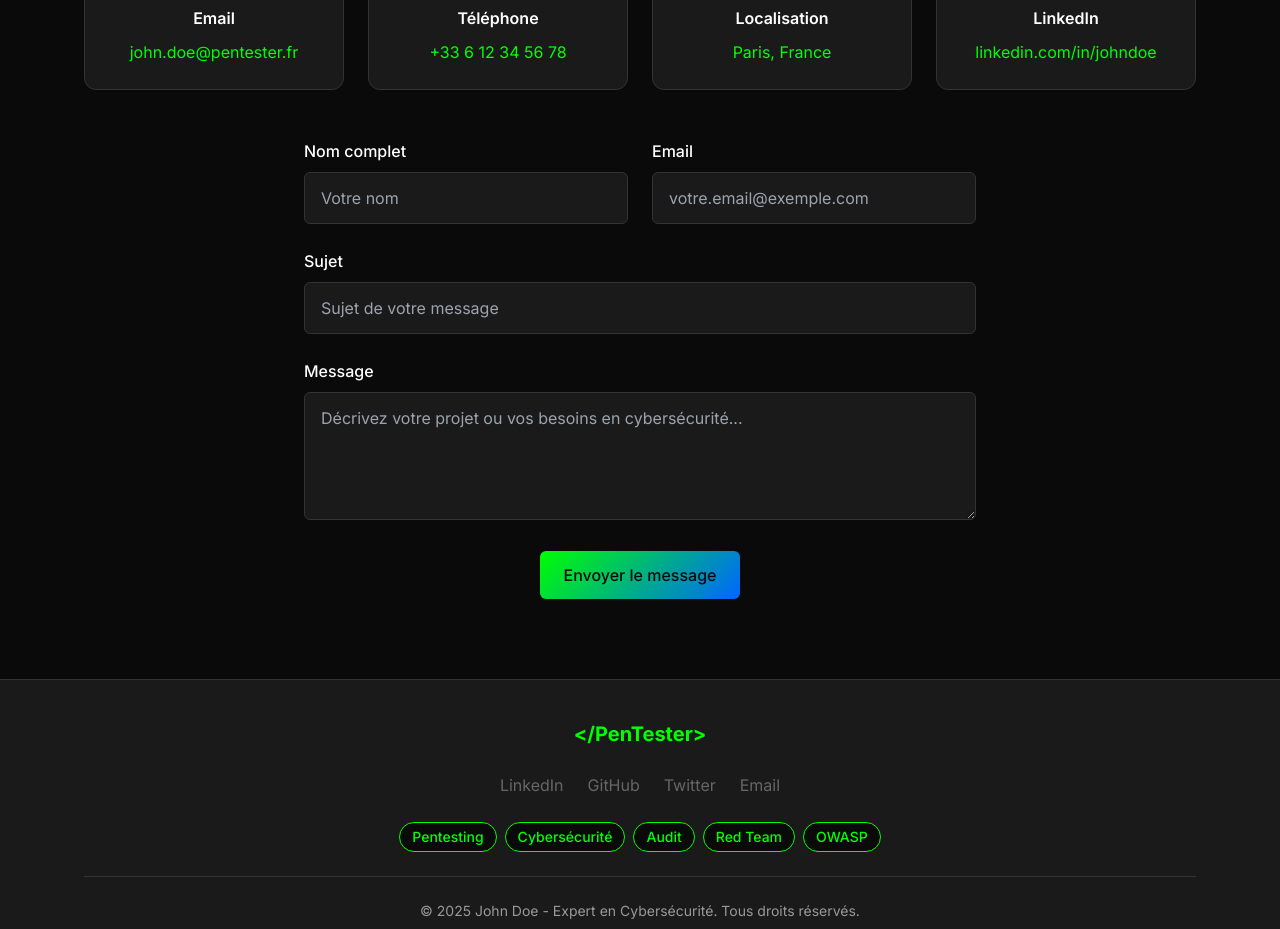
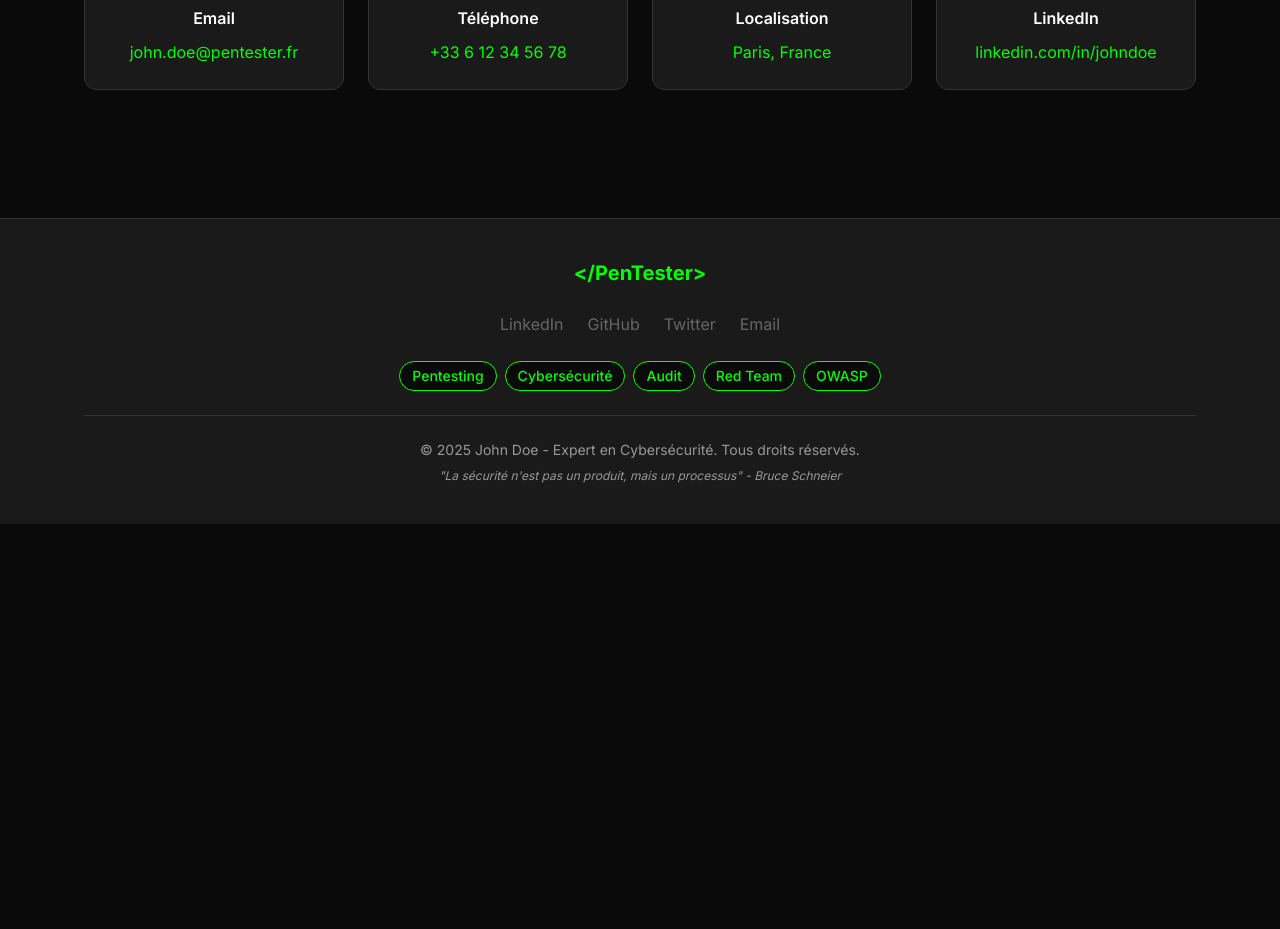
Before and after one commit to M0rPH3U53/M0rPH3U53.github.io, a React (Vite) app: page / in a window 1280 px wide. Shown: the part 6820-7749 px from the top of the page. After the commit the page ends 7344 px from the top, so only its background shows below. Built offline with nearby package versions, Linux system fonts and the light colour scheme.

Commit message:
Remove contact form and related state management from Contact component

```diff
--- a/src/components/Contact.tsx
+++ b/src/components/Contact.tsx
@@ -1,27 +1,6 @@
-import React, { useState } from 'react';
+import React from 'react';
 
 const Contact: React.FC = () => {
-  const [formData, setFormData] = useState({
-    name: '',
-    email: '',
-    subject: '',
-    message: ''
-  });
-
-  const handleChange = (e: React.ChangeEvent<HTMLInputElement | HTMLTextAreaElement>) => {
-    setFormData({
-      ...formData,
-      [e.target.name]: e.target.value
-    });
-  };
-
-  const handleSubmit = (e: React.FormEvent) => {
-    e.preventDefault();
-    console.log('Form submitted:', formData);
-    alert('Message envoyé ! Je vous répondrai dans les plus brefs délais.');
-    setFormData({ name: '', email: '', subject: '', message: '' });
-  };
-
   return (
     <section id="contact" className="section">
       <div className="container">
@@ -58,67 +37,6 @@ const Contact: React.FC = () => {
             <p className="text-primary-500">linkedin.com/in/johndoe</p>
           </div>
         </div>
-
-        <form className="contact-form" onSubmit={handleSubmit}>
-          <div className="grid grid-cols-1 md:grid-cols-2 gap-6">
-            <div className="form-group">
-              <label htmlFor="name">Nom complet</label>
-              <input
-                type="text"
-                id="name"
-                name="name"
-                value={formData.name}
-                onChange={handleChange}
-                required
-                placeholder="Votre nom"
-              />
-            </div>
-
-            <div className="form-group">
-              <label htmlFor="email">Email</label>
-              <input
-                type="email"
-                id="email"
-                name="email"
-                value={formData.email}
-                onChange={handleChange}
-                required
-                placeholder="votre.email@exemple.com"
-              />
-            </div>
-          </div>
-
-          <div className="form-group">
-            <label htmlFor="subject">Sujet</label>
-            <input
-              type="text"
-              id="subject"
-              name="subject"
-              value={formData.subject}
-              onChange={handleChange}
-              required
-              placeholder="Sujet de votre message"
-            />
-          </div>
-
-          <div className="form-group">
-            <label htmlFor="message">Message</label>
-            <textarea
-              id="message"
-              name="message"
-              value={formData.message}
-              onChange={handleChange}
-              required
-              placeholder="Décrivez votre projet ou vos besoins en cybersécurité..."
-            />
-          </div>
-
-          <div className="text-center">
-            <button type="submit" className="btn btn-primary">
-              Envoyer le message
-            </button>
-          </div>
-        </form>
       </div>
     </section>
   );
```
